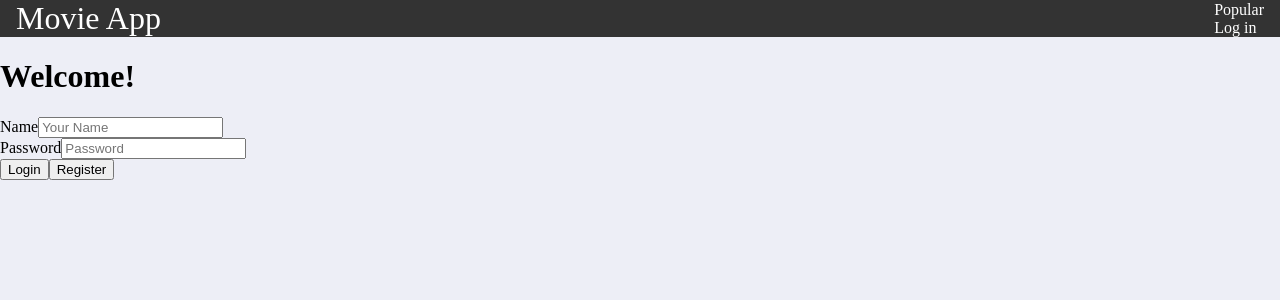
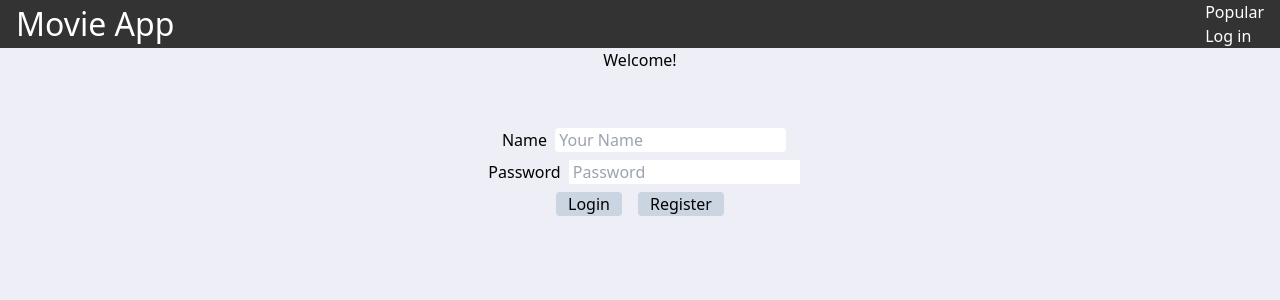
Before and after one commit to orhunbaris/movieapp, a React (Create React App) app: page /login in a window 1280 px wide. Shown: the top 300 px of the page. Built offline with nearby package versions, Linux system fonts and the light colour scheme; no server answers; data requests are answered from the project's data file.

Commit message:
Tailwind 1st commit

```diff
--- a/package.json
+++ b/package.json
@@ -10,7 +10,6 @@
     "@testing-library/react": "^13.4.0",
     "@testing-library/user-event": "^13.5.0",
     "axios": "^1.1.3",
-
     "react": "^18.2.0",
     "react-dom": "^18.2.0",
     "react-dotenv": "^0.1.3",
@@ -19,8 +18,10 @@
     "web-vitals": "^2.1.4"
   },
   "devDependencies": {
+    "autoprefixer": "^10.4.13",
     "dotenv": "^16.0.3",
-    "json-server": "^0.17.0"
+    "json-server": "^0.17.0",
+    "tailwindcss": "^3.2.3"
   },
   "scripts": {
     "start": "react-scripts start",
--- a/src/components/LoginForm.js
+++ b/src/components/LoginForm.js
@@ -2,6 +2,7 @@ import { useState, useEffect, useContext } from "react";
 import { useNavigate } from "react-router-dom";
 import { UserContext } from "./UserContext.js";
 import { formActionType } from "../constants/Constants.js";
+import { Container } from "@mui/material";
 
 function LoginForm() {
   // State to store users
@@ -62,31 +63,33 @@ function LoginForm() {
   };
 
   return (
-    <div>
-      <h1>Welcome!</h1>
+    <div className="container mx-auto">
+      <h1 className="text-center hover:text-slate-500">Welcome!</h1>
 
-      <form className="login-form" onSubmit={handleSubmit}>
+      <form className="login-form text-center m-2 p-12" onSubmit={handleSubmit}>
         <div className="inner-form-element">
-          <label className="label-name">Name</label>
+          <label className="label-name px-2">Name</label>
           <input
             type="text"
             id="name"
-            placeholder="Your Name"
+            className="rounded"
+            placeholder=" Your Name"
             onChange={(e) => setUser({ ...user, name: e.target.value })}
           ></input>
         </div>
-        <div className="inner-form-element">
-          <label className="label-password">Password</label>
+        <div className="inner-form-element py-2">
+          <label className="label-password px-2">Password</label>
           <input
             type="password"
             id="password"
-            placeholder="Password"
+            placeholder=" Password"
             onChange={(e) => setUser({ ...user, password: e.target.value })}
+            className=""
           ></input>
         </div>
         <button
           type="submit"
-          className="submit-button"
+          className="submit-button px-3 bg-slate-300 rounded hover:bg-slate-200 mx-2"
           value="login"
           onClick={() => setFormAction("login")}
         >
@@ -94,7 +97,7 @@ function LoginForm() {
         </button>
         <button
           type="submit"
-          className="submit-button"
+          className="submit-button px-3 bg-slate-300 rounded hover:bg-slate-200 mx-2"
           value="register"
           onClick={() => setFormAction("register")}
         >
--- a/src/style.css
+++ b/src/index.css
@@ -1,3 +1,7 @@
+@tailwind base;
+@tailwind components;
+@tailwind utilities;
+
 * {
     box-sizing: border-box;
 }
--- a/src/index.js
+++ b/src/index.js
@@ -1,6 +1,6 @@
 import React from 'react';
 import ReactDOM from 'react-dom/client';
-import "./style.css"
+import "./index.css"
 import App from './App';
 import { BrowserRouter } from 'react-router-dom'
 
--- a/src/movielist/MovieList.js
+++ b/src/movielist/MovieList.js
@@ -57,11 +57,11 @@ function MovieList() {
   }, []);
 
   return (
-    <Container className="movie-list" sx={{}}>
+    <div className="grid grid-cols-2 gap-10">
       {movies.map((movie, index) => {
         return <MovieCard key={index} movie={movie} />;
       })}
-    </Container>
+    </div>
   );
 }
 
--- /dev/null
+++ b/tailwind.config.js
@@ -0,0 +1,8 @@
+/** @type {import('tailwindcss').Config} */
+module.exports = {
+  content: ["./src/**/*.{js,jsx,ts,tsx}"],
+  theme: {
+    extend: {},
+  },
+  plugins: [],
+}
```
Also changed, not shown: 1 other file (tests, documents, lock files or other folders).
